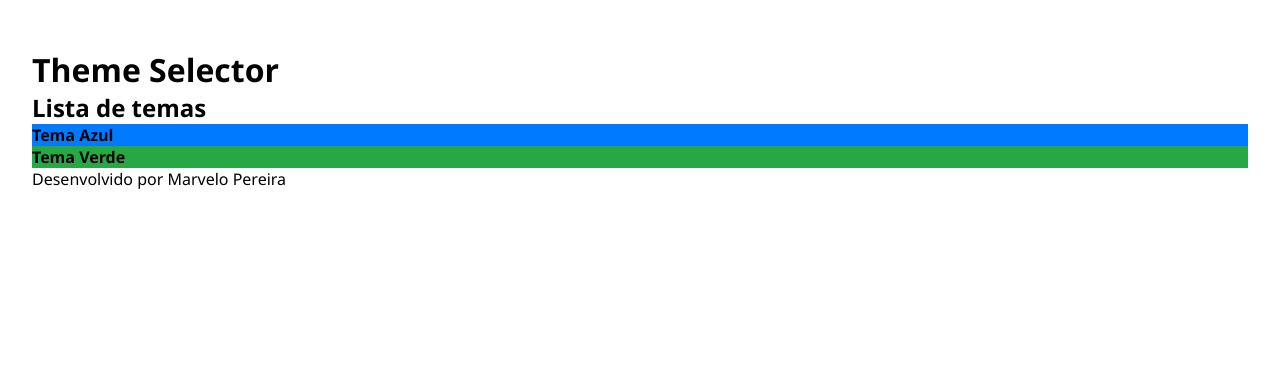
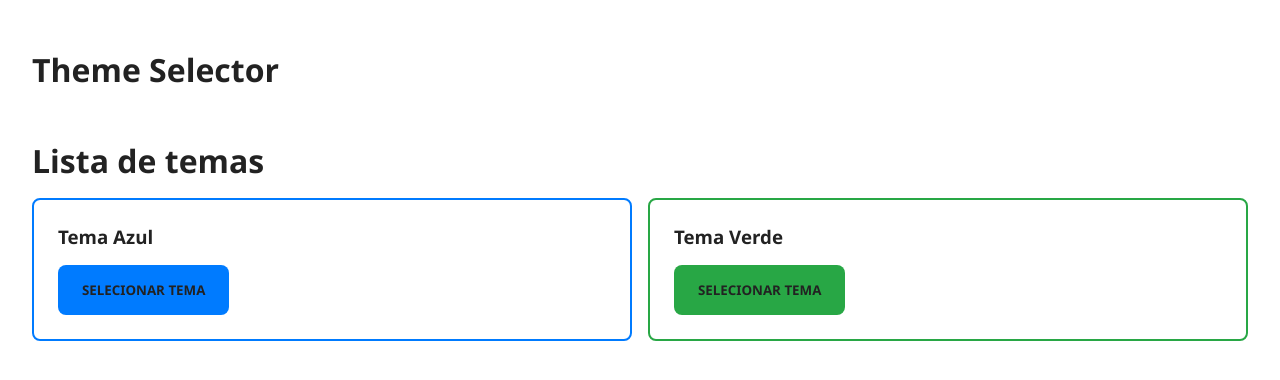
Before and after one commit to marcelopoars/theme-selector, a plain HTML site: page index.html in a window 1280 px wide. Drawn offline with Linux system fonts and the light colour scheme.

Commit message:
feat: add renderThemeItem

```diff
--- a/index.html
+++ b/index.html
@@ -18,8 +18,6 @@
       <ul id="theme-list"></ul>
     </main>
 
-    <footer>Desenvolvido por Marvelo Pereira</footer>
-
     <script type="module" src="./src/utils/main.js"></script>
   </body>
 </html>
--- a/src/styles/global.css
+++ b/src/styles/global.css
@@ -8,6 +8,7 @@ html,
 body,
 button {
   font-family: "Segoe UI", Tahoma, Geneva, Verdana, sans-serif;
+  color: #222222;
 }
 
 body {
@@ -17,3 +18,42 @@ body {
 li {
   list-style: none;
 }
+
+button {
+  appearance: none;
+  padding: 1rem 1.5rem;
+  border: none;
+  border-radius: 0.5rem;
+  font-weight: 700;
+  text-transform: uppercase;
+  cursor: pointer;
+  transition: opacity 0.2s;
+}
+
+button:hover {
+  opacity: 0.95;
+}
+
+button:active {
+  opacity: 1;
+}
+
+header {
+  margin-bottom: 3rem;
+}
+
+h2 {
+  margin-bottom: 1rem;
+  font-size: 2rem;
+}
+
+#theme-list {
+  display: flex;
+  gap: 1rem;
+}
+
+#theme-list > li {
+  flex: 1;
+  padding: 1.5rem;
+  border-radius: 0.5rem;
+}
--- a/src/utils/render-theme-list.js
+++ b/src/utils/render-theme-list.js
@@ -1,4 +1,31 @@
 import { themes } from "../mock/themes.js";
+
+console.log(themes[0].colors);
+
+function renderButton(colors) {
+  const button = document.createElement('button')
+  button.style.backgroundColor = colors.primary
+  button.textContent = 'Selecionar tema'
+
+  return button
+}
+
+function renderThemeItem(theme) {
+  const themeWrapper = document.createElement("li");
+  themeWrapper.style.border = `2px solid ${theme.colors.primary}`;
+  themeWrapper.style.padding = "1.5rem";
+
+  const title = document.createElement("h3");
+  title.style.marginBottom = '1rem'
+  title.textContent = theme.name;
+
+  const button = renderButton(theme.colors)
+
+  themeWrapper.appendChild(title);
+  themeWrapper.appendChild(button);
+
+  return themeWrapper;
+}
 
 export function renderThemeList() {
   const themeListElement = document.querySelector("#theme-list");
@@ -6,14 +33,7 @@ export function renderThemeList() {
   themeListElement.innerHTML = "";
 
   themes.forEach((theme) => {
-    const li = document.createElement("li");
-
-    li.style.backgroundColor = theme.colors.primary
-    li.style.fontWeight = 700
-
-    li.textContent = theme.name;
-    themeListElement.appendChild(li);
+    const themeItem = renderThemeItem(theme);
+    themeListElement.appendChild(themeItem);
   });
-
-  console.log(themeListElement);
 }
```
Also changed, not shown: README.md.
